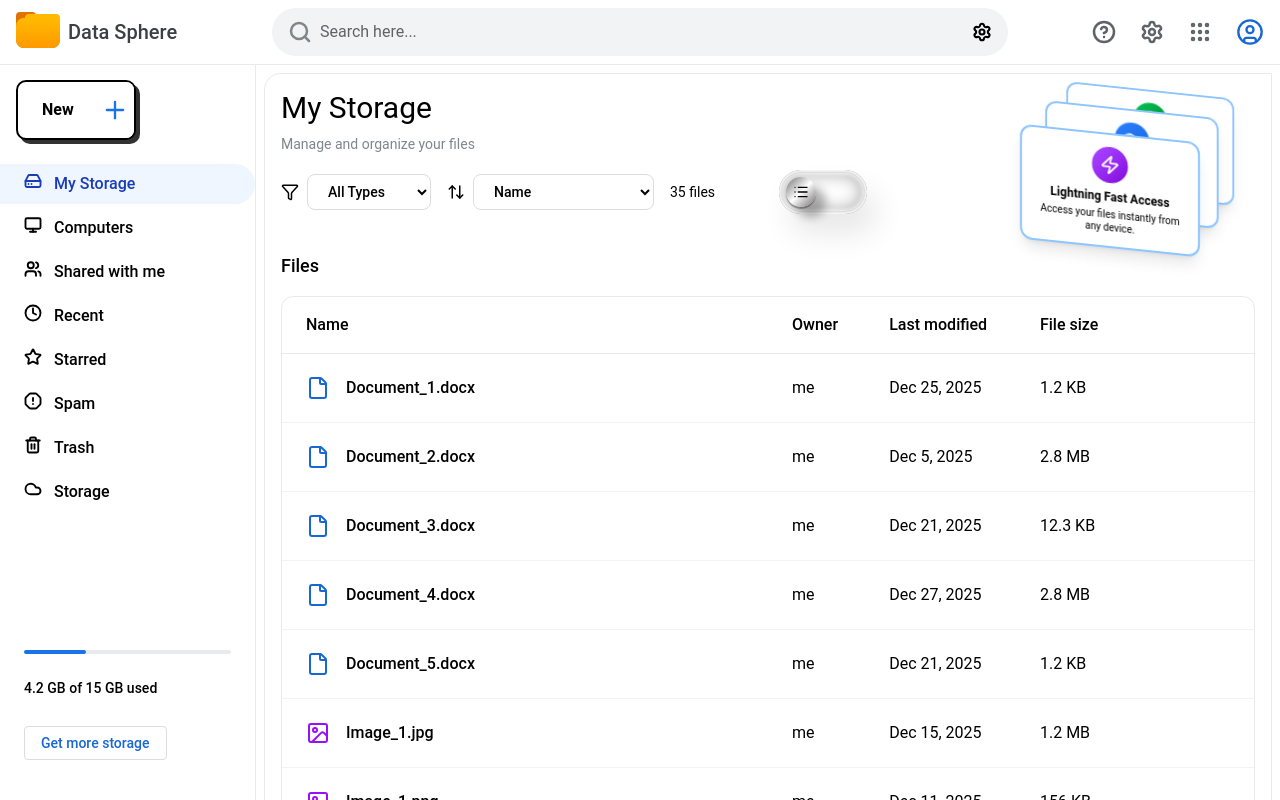
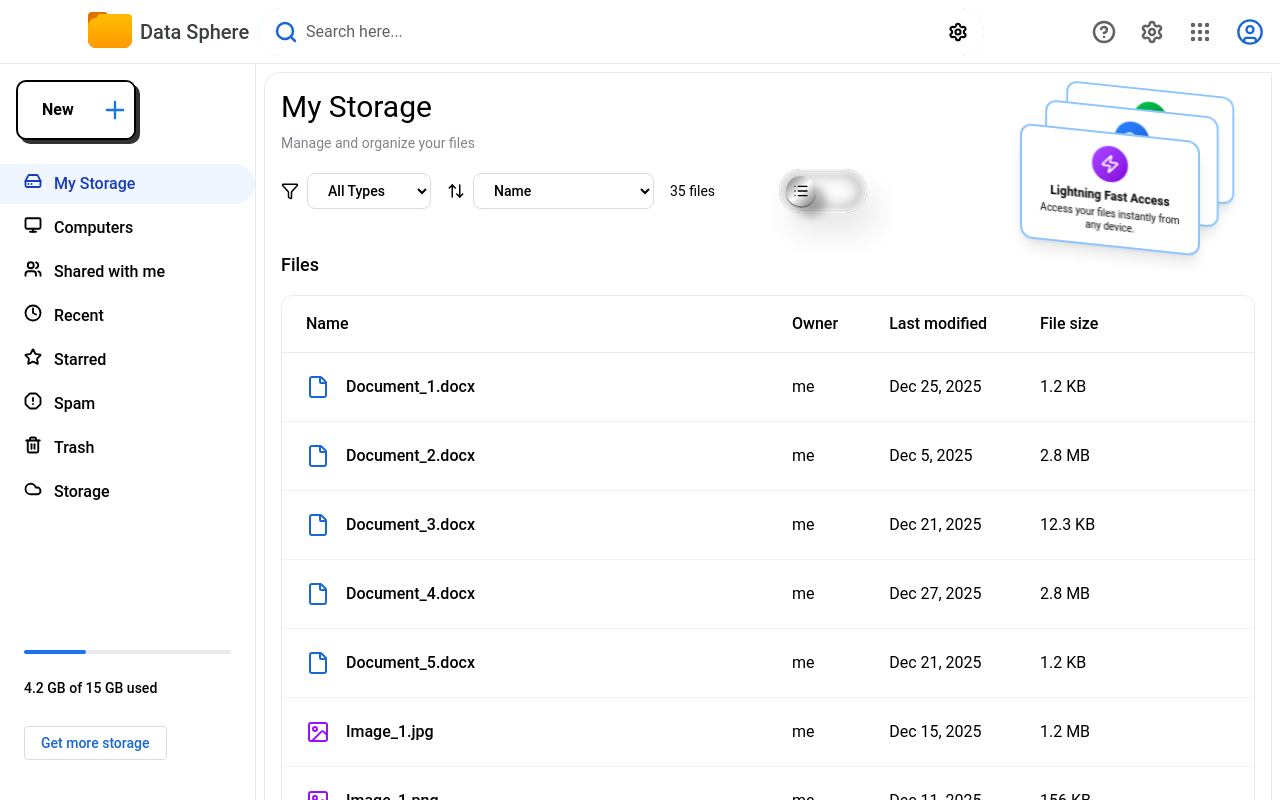
Before and after one commit to Sarthak0419/data_sphere, a React (Vite) app in the folder data_sphere/: page /drive/my-drive in a window 1280 px wide. Shown: the top 800 px of the page. Built offline with nearby package versions, Linux system fonts and the light colour scheme.

Commit message:
Enhance Header component with animation and search functionality improvements

```diff
--- a/data_sphere/src/components/Header.tsx
+++ b/data_sphere/src/components/Header.tsx
@@ -1,5 +1,5 @@
 import React, { useState, useRef, useEffect } from 'react';
-import { Search, HelpCircle, Settings, Grip, UserCircle, Menu, Clock, X } from 'lucide-react';
+import { Search, HelpCircle, Settings, Grip, UserCircle, Menu, Clock } from 'lucide-react';
 
 interface HeaderProps {
   onUserClick?: () => void;
@@ -9,20 +9,45 @@ interface HeaderProps {
   onAddToSearchHistory?: (query: string) => void;
 }
 
-export const Header: React.FC<HeaderProps> = ({ onUserClick, searchQuery = '', onSearchChange, searchHistory = [], onAddToSearchHistory }) => {
+export const Header: React.FC<HeaderProps> = ({
+  onUserClick,
+  searchQuery = '',
+  onSearchChange,
+  searchHistory = [],
+  onAddToSearchHistory
+}) => {
   const [showHistory, setShowHistory] = useState(false);
+  const [isReady, setIsReady] = useState(false); // Controls the automatic intro animation
+
   const searchContainerRef = useRef<HTMLDivElement>(null);
+  const inputRef = useRef<HTMLInputElement>(null);
 
+  // Trigger the automatic intro animation after the component mounts
+  useEffect(() => {
+    // Wait 800ms with the logo in the center, then animate it open
+    const timer = setTimeout(() => {
+      setIsReady(true);
+    }, 800);
+    return () => clearTimeout(timer);
+  }, []);
+
+  // Handle clicking outside to dismiss the search history dropdown
   useEffect(() => {
     const handleClickOutside = (event: MouseEvent) => {
       if (searchContainerRef.current && !searchContainerRef.current.contains(event.target as Node)) {
         setShowHistory(false);
       }
     };
-
     document.addEventListener('mousedown', handleClickOutside);
     return () => document.removeEventListener('mousedown', handleClickOutside);
   }, []);
+
+  // Automatically focus the input when the search bar finishes opening
+  useEffect(() => {
+    if (isReady && inputRef.current) {
+      setTimeout(() => inputRef.current?.focus(), 1200); // Wait for the slide animation to finish
+    }
+  }, [isReady]);
 
   const handleKeyDown = (e: React.KeyboardEvent<HTMLInputElement>) => {
     if (e.key === 'Enter' && searchQuery.trim()) {
@@ -37,15 +62,30 @@ export const Header: React.FC<HeaderProps> = ({ onUserClick, searchQuery = '', o
   };
 
   return (
-    <header className="flex items-center justify-between px-4 py-2 bg-white border-b border-gray-200 sticky top-0 z-50">
-      <div className="flex items-center gap-3 w-60">
-        <div className="p-2 hover:bg-gray-100 rounded-full cursor-pointer lg:hidden">
+    <header className="relative flex items-center justify-between px-4 py-2 bg-white border-b border-gray-200 sticky top-0 z-50 h-16 overflow-hidden">
+
+      {/* LEFT: Mobile Menu (Fades in after animation) */}
+      <div className={`w-10 transition-opacity duration-700 ${!isReady ? 'opacity-0 pointer-events-none' : 'opacity-100'}`}>
+        <div className="p-2 hover:bg-gray-100 rounded-full cursor-pointer lg:hidden shrink-0">
           <Menu size={24} className="text-gray-600" />
         </div>
-        <div className="flex items-center gap-2">
+      </div>
+
+      {/* CENTER: Morphing Container */}
+      <div ref={searchContainerRef} className="flex-1 max-w-4xl relative h-full flex items-center ml-2 mr-4">
+
+        {/* LOGO (Starts centered, moves left) */}
+        <div
+          className={`absolute z-20 flex items-center gap-2 whitespace-nowrap transition-all duration-[1200ms] ease-[cubic-bezier(0.25,1,0.5,1)]
+            ${!isReady
+              ? 'left-1/2 -translate-x-1/2 scale-125' // Centered and slightly larger
+              : 'left-0 translate-x-0 scale-100'       // Moved to the left resting position
+            }
+          `}
+        >
           {/* 3D Folder Logo */}
-          <div className="relative group flex items-center justify-center">
-            <div className="file relative w-11 h-8 cursor-pointer origin-bottom [perspective:1500px]">
+          <div className="relative group flex items-center justify-center shrink-0">
+            <div className="file relative w-11 h-8 origin-bottom [perspective:1500px]">
               <div className="work-5 bg-amber-600 w-full h-full origin-top rounded-lg rounded-tl-none group-hover:shadow-[0_10px_20px_rgba(0,0,0,.2)] transition-all ease duration-300 relative after:absolute after:content-[''] after:bottom-[99%] after:left-0 after:w-5 after:h-1 after:bg-amber-600 after:rounded-t-lg before:absolute before:content-[''] before:-top-[3.5px] before:left-[18.5px] before:w-1 before:h-1 before:bg-amber-600 before:[clip-path:polygon(0_35%,0%_100%,50%_100%)]"></div>
               <div className="work-4 absolute inset-0.5 bg-zinc-400 rounded-lg transition-all ease duration-300 origin-bottom select-none group-hover:[transform:rotateX(-20deg)]"></div>
               <div className="work-3 absolute inset-0.5 bg-zinc-300 rounded-lg transition-all ease duration-300 origin-bottom group-hover:[transform:rotateX(-30deg)]"></div>
@@ -55,28 +95,63 @@ export const Header: React.FC<HeaderProps> = ({ onUserClick, searchQuery = '', o
           </div>
           <span className="text-xl text-gray-800 font-medium">Data Sphere</span>
         </div>
+
+        {/* SEARCH BAR (Expands from the moving logo) */}
+        <div
+          className={`absolute left-[170px] right-0 transition-all duration-[1200ms] ease-[cubic-bezier(0.25,1,0.5,1)] origin-left
+            ${!isReady
+              ? 'opacity-0 scale-x-0 translate-x-12' // Hidden behind the centered logo
+              : 'opacity-100 scale-x-100 translate-x-0' // Fully expanded
+            }
+          `}
+        >
+          {/* Custom keyframes for the continuous moving shimmer */}
+          <style>{`
+            @keyframes sweep {
+              0% { transform: translateX(-100%) skewX(-15deg); }
+              100% { transform: translateX(300%) skewX(-15deg); }
+            }
+            .animate-sweep {
+              animation: sweep 2.5s infinite ease-in-out;
+            }
+          `}</style>
+
+          <div className="relative group w-full overflow-hidden rounded-full bg-gray-100 focus-within:bg-white transition-colors duration-300">
+
+            {/* Continuous Moving Shimmer Overlay (Only active after opening) */}
+            {isReady && (
+              <div className="absolute inset-0 z-0 pointer-events-none overflow-hidden rounded-full">
+                <div className="w-[50%] h-full bg-gradient-to-r from-transparent via-blue-400/20 to-transparent animate-sweep"></div>
+              </div>
+            )}
+
+            {/* Left Search Icon */}
+            <div className="absolute inset-y-0 left-0 pl-4 flex items-center pointer-events-none z-20">
+              <Search size={24} className="text-gray-600 group-focus-within:text-blue-700 stroke-[2.5px] transition-colors" />
             </div>
 
-      <div className="flex-1 max-w-3xl px-4">
-        <div className="relative group" ref={searchContainerRef}>
-          <div className="absolute inset-y-0 left-0 pl-4 flex items-center pointer-events-none">
-            <Search size={24} className="text-gray-600 group-focus-within:text-blue-700 stroke-[2.5px]" />
-          </div>
+            {/* Input Field */}
             <input
+              ref={inputRef}
               type="text"
+              tabIndex={isReady ? 0 : -1}
+              aria-label="Search"
               value={searchQuery}
               onChange={(e) => onSearchChange?.(e.target.value)}
               onFocus={() => setShowHistory(true)}
               onKeyDown={handleKeyDown}
-            className="block w-full pl-12 pr-4 py-3.5 bg-gray-100 border-none rounded-full leading-5 text-gray-900 placeholder-gray-700 font-normal focus:outline-none focus:bg-white focus:ring-1 focus:ring-gray-200 focus:shadow-md transition-shadow sm:text-base"
+              className="block w-full pl-12 pr-12 py-3.5 bg-transparent border-none rounded-full leading-5 text-gray-900 placeholder-gray-700 font-normal focus:outline-none focus:ring-1 focus:ring-blue-200 focus:shadow-[0_0_15px_rgba(59,130,246,0.1)] transition-all sm:text-base relative z-10"
               placeholder="Search here..."
             />
-          <div className="absolute inset-y-0 right-0 pr-4 flex items-center cursor-pointer">
+
+            {/* Right Settings Icon */}
+            <div className="absolute inset-y-0 right-0 pr-4 flex items-center cursor-pointer z-20">
                <Settings size={20} className="text-black stroke-[2.5px]" />
+            </div>
           </div>
 
           {/* Search History Dropdown */}
-          {showHistory && searchHistory.length > 0 && (
+          {showHistory && searchHistory.length > 0 && isReady && (
             <div className="absolute top-full left-0 right-0 mt-2 bg-white rounded-xl shadow-lg border border-gray-200 overflow-hidden z-50">
               <div className="px-4 py-2 text-xs text-gray-500 font-medium border-b border-gray-100">Recent searches</div>
               {searchHistory.map((query, index) => (
@@ -94,7 +169,8 @@ export const Header: React.FC<HeaderProps> = ({ onUserClick, searchQuery = '', o
         </div>
       </div>
 
-      <div className="flex items-center gap-2 w-60 justify-end">
+      {/* RIGHT: User Icons (Fades in after animation) */}
+      <div className={`flex items-center gap-2 w-60 justify-end transition-opacity duration-700 delay-300 ${!isReady ? 'opacity-0 pointer-events-none' : 'opacity-100'}`}>
         <div className="p-2 hover:bg-gray-100 rounded-full cursor-pointer text-gray-700">
           <HelpCircle size={24} className="stroke-[2.5px]" />
         </div>
@@ -108,6 +184,7 @@ export const Header: React.FC<HeaderProps> = ({ onUserClick, searchQuery = '', o
            <UserCircle size={28} className="text-blue-700" />
         </div>
       </div>
+
     </header>
   );
 };
```
Also changed, not shown: 2 other files (tests, documents, lock files or other folders). Lines whose indentation alone changed are shown as unchanged.
